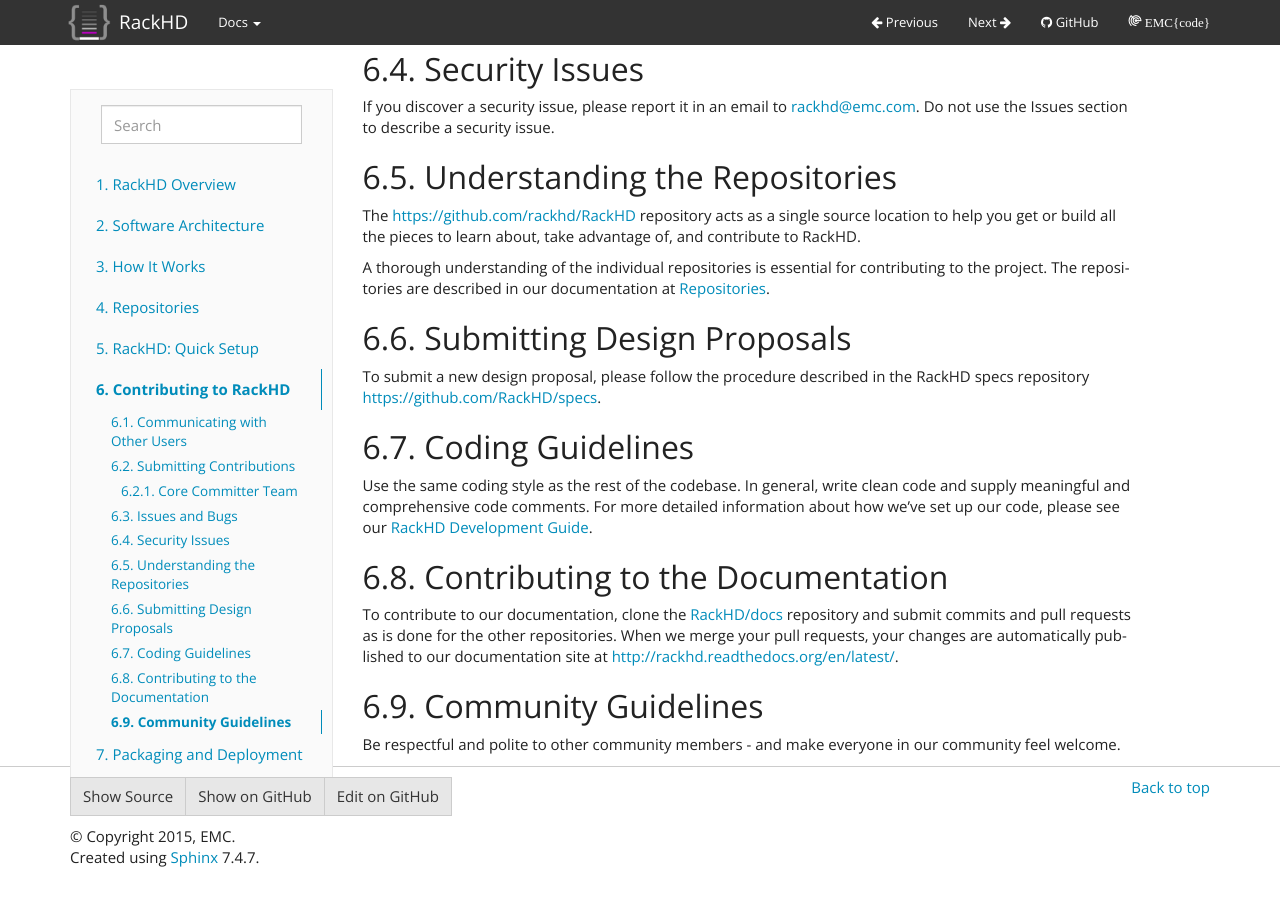
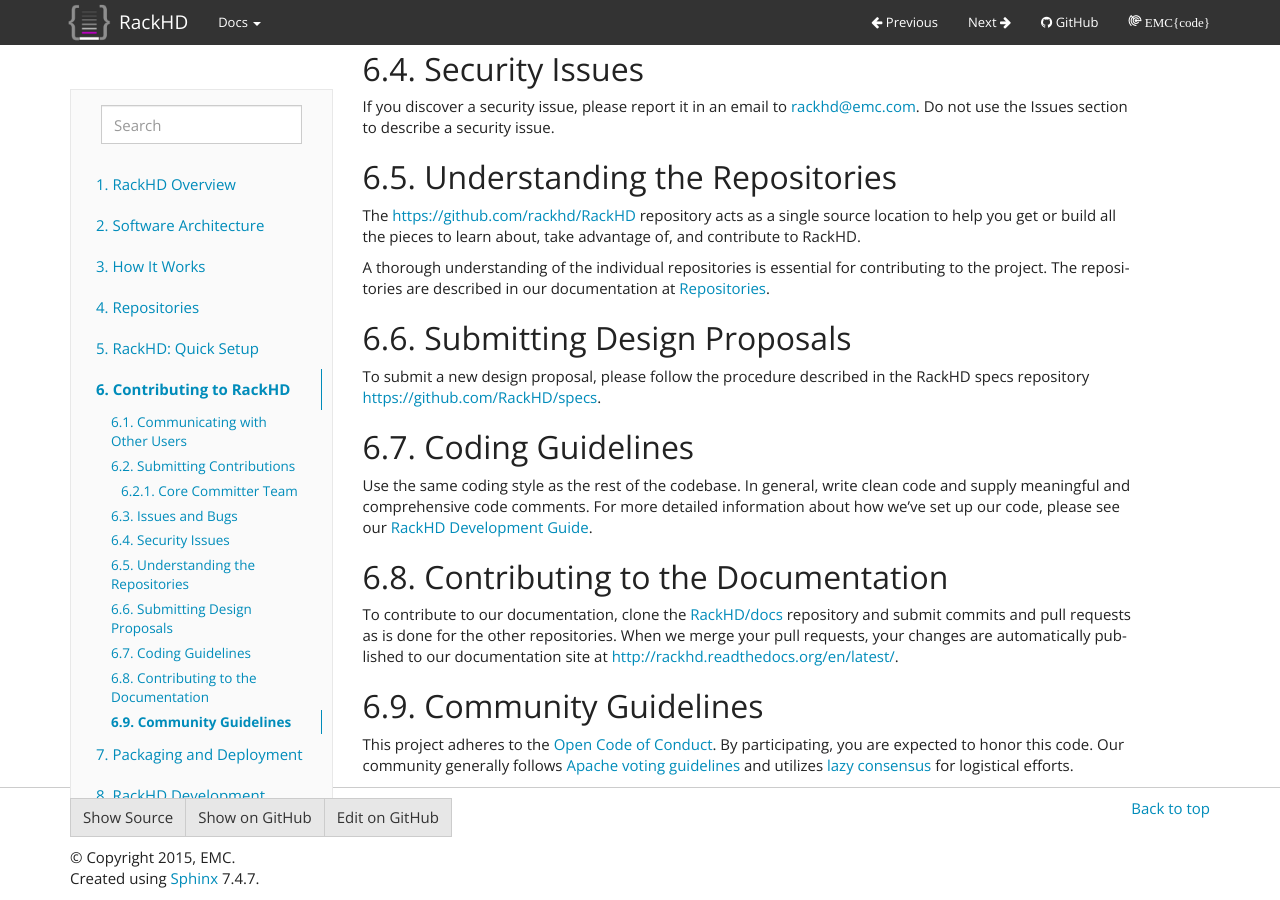
Before and after one commit to RackHD/docs, a Sphinx documentation site: the page built from docs/contributing.rst, in a window 1280 px wide and 900 px high, scrolled down 1194 px. Built offline with Sphinx 7.4.7, drawn with Linux system fonts in a browser that asks for light colours; before the commit the page ends 2073 px from its top, so only the background shows below that.

Commit message:
Update contributing.rst
 - adding open code of conduct to match the projects README
 - added references to Apache voting rules and lazy consensus

```diff
--- a/docs/contributing.rst
+++ b/docs/contributing.rst
@@ -100,4 +100,9 @@
 Community Guidelines
 ------------------------------------------
 
-Be respectful and polite to other community members - and make everyone in our community feel welcome.
+This project adheres to the `Open Code of Conduct`_. By participating, you are expected to honor this code.
+Our community generally follows `Apache voting guidelines`_ and utilizes `lazy consensus`_ for logistical efforts.
+
+.. _Open Code of Conduct: http://todogroup.org/opencodeofconduct/#RackHD/rackhd@emc.com
+.. _Apache voting guidelines: http://www.apache.org/foundation/voting.html
+.. _lazy consensus: http://en.osswiki.info/concepts/lazy_consensus
```
